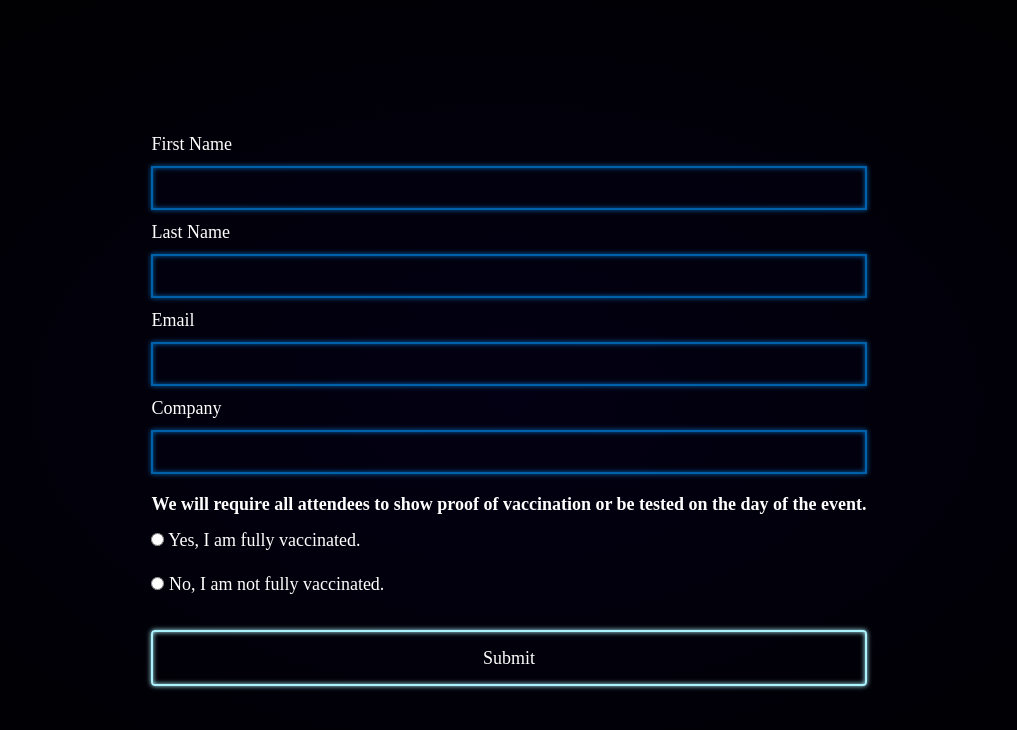
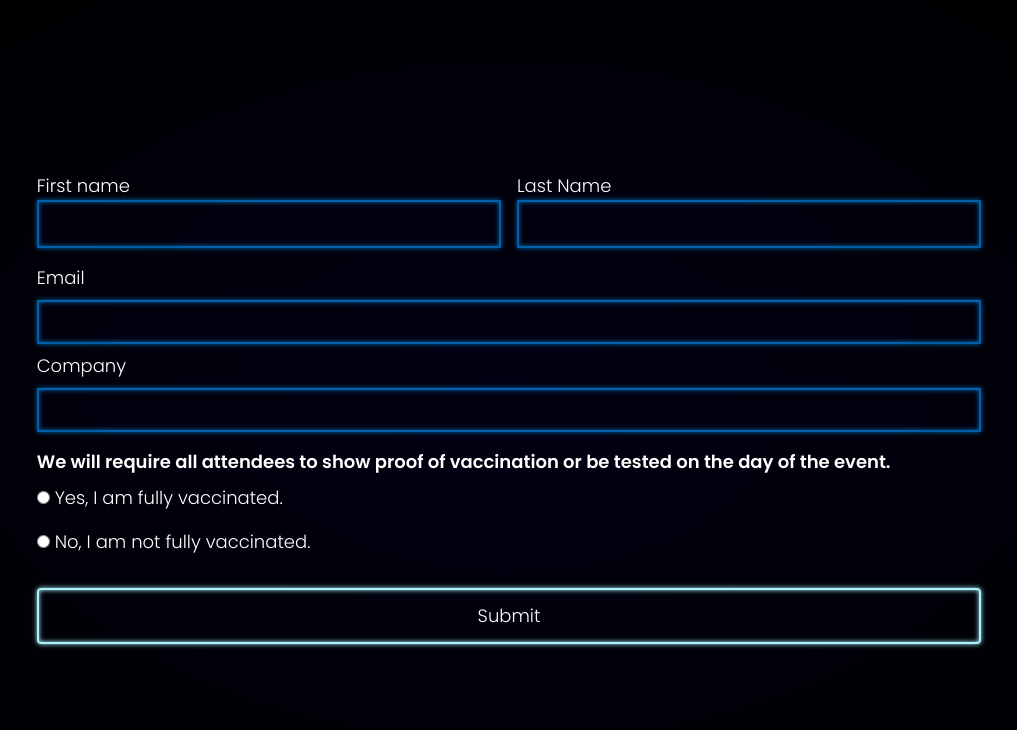
Before and after one commit to brandondithberry/thegarage, a Nuxt app: page / in a window 1280 px wide. Shown: the top 730 px of the page, without its empty margins (131-1148 px from the left). Built offline with nearby package versions, Linux system fonts and the light colour scheme.

Commit message:
Form Fixes

```diff
--- a/assets/css/_forms.pcss
+++ b/assets/css/_forms.pcss
@@ -1,45 +1,36 @@
-
-form .btn {
-  width: 100%;
-}
-
-input[type='text'],
-input[type='email'] {
-  @apply inline w-full py-3;
-}
-
-label {
-  @apply text-lg block py-2 m-0;
-}
-
-input[type='checkbox'] {
-  @apply inline py-3;
-}
-
-input[type='checkbox']:after {
-  background: #0060a9;
-}
-
-input[type='checkbox']:checked:before {
-  background: #0060a9;
-}
-
-input[type='text'],
-input[type='email'] {
-  @apply border-primary border-2 p-2;
+@layer base {
+  input {
+    @apply inline w-full border-primary border-2 p-2;
     box-shadow: 0px 0px 5px #0060a9, inset 0px 0px 5px #0060a9;
     background: #03001377;
     transition: all 0.4s ease;
     color: #fff;
   }
 
-input[type='text']:focus,
-input[type='text']:focus-visible,
-input[type='text']:active,
-input[type='email']:focus,
-input[type='email']:focus-visible,
-input[type='email']:active {
-  border-color: #acf2fd;
+  label {
+    @apply text-left text-lg block py-2 m-0;
+  }
+
+  button[type="submit"] {
+    @apply w-full;
+  }
+
+  input[type='radio'] {
+    @apply w-auto;
+    box-shadow: none;
+  }
+
+  input[type='radio']:after {
+    background: #0060a9;
+  }
+
+  input[type='radio']:checked:before {
+    background: #0060a9;
+  }
+
+  input:focus,
+  input:focus-visible,
+  input:active {
     box-shadow: 0px 0px 10px #acf2fd, inset 0px 0px 5px #acf2fd;
   }
 
@@ -52,3 +43,4 @@ input[type='email']:active {
     white-space: nowrap;
     width: 1px;
   }
+}
--- a/assets/css/main.css
+++ b/assets/css/main.css
@@ -1,11 +1,11 @@
 @import './_vars.pcss';
 @import './_globals.pcss';
 @import './_animations.pcss';
-@import './_forms.pcss';
 
 /* @layer base START */
 @import './_typography.pcss';
 @import './_btns.pcss';
+@import './_forms.pcss';
 
 @tailwind base;
 @tailwind components;
--- a/components/InviteForm.vue
+++ b/components/InviteForm.vue
@@ -13,17 +13,30 @@
         </label>
       </p>
       <input type="hidden" name="form-name" value="invitation" />
-      <label for="firstname">First Name</label>
-      <input id="firstname" type="text" name="firstname" />
-      <label for="lastname">Last Name</label>
-      <input id="lastname" type="text" name="lastname" />
+      <div class="grid grid-cols-2 gap-4">
+        <label for="firstname"
+          >First name <input id="firstname" type="text" name="firstname"
+        /></label>
+        <label for="lastname"
+          >Last Name <input id="lastname" type="text" name="lastname"
+        /></label>
+      </div>
       <label for="email">Email</label>
       <input id="email" type="email" name="email" required />
       <label for="company">Company</label>
       <input id="company" type="text" name="company" required />
-      <h4 class="mt-4">We will require all attendees to show proof of vaccination or be tested on the day of the event.</h4>
-      <label><input id="yes" type="radio" name="vaccinated" value="Yes" /> Yes, I am fully vaccinated.</label>
-      <label><input id="no" type="radio" name="vaccinated" value="No" /> No, I am not fully vaccinated.</label>
+      <h4 class="mt-4">
+        We will require all attendees to show proof of vaccination or be tested
+        on the day of the event.
+      </h4>
+      <label
+        ><input id="yes" type="radio" name="vaccinated" value="Yes" /> Yes, I am
+        fully vaccinated.</label
+      >
+      <label
+        ><input id="no" type="radio" name="vaccinated" value="No" /> No, I am
+        not fully vaccinated.</label
+      >
       <button type="submit" class="btn">Submit</button>
     </form>
   </div>
--- a/nuxt.config.js
+++ b/nuxt.config.js
@@ -4,7 +4,7 @@ export default {
 
   // Global page headers: https://go.nuxtjs.dev/config-head
   head: {
-    title: 'nuxt-toolbox',
+    title: 'Step Into Our Metaverse | The Garage',
     htmlAttrs: {
       lang: 'en',
     },
@@ -15,12 +15,34 @@ export default {
       { name: 'format-detection', content: 'telephone=no' },
     ],
     link: [{ rel: 'icon', type: 'image/x-icon', href: '/favicon.ico' }],
+    link: [
+      {
+        rel: 'preconnect',
+        href: 'https://fonts.gstatic.com',
+        crossorigin: true,
+      },
+      {
+        rel: 'preload',
+        as: 'style',
+        href: 'https://fonts.googleapis.com/css2?family=Poppins:ital,wght@0,300;0,600;1,300;1,600&display=swap',
+      },
+      {
+        rel: 'stylesheet',
+        href: 'https://fonts.googleapis.com/css2?family=Poppins:ital,wght@0,300;0,600;1,300;1,600&display=swap',
+        media: 'print',
+        onload: `this.media='all'`,
+      },
+    ],
+    noscript: [
+      {
+        innerHTML:
+          '<link rel="stylesheet" href="https://fonts.googleapis.com/css2?family=Poppins:ital,wght@0,300;0,600;1,300;1,600&display=swap">',
+      },
+    ],
   },
 
   // Global CSS: https://go.nuxtjs.dev/config-css
-  css: [
-    '@/assets/css/main.css',
-  ],
+  css: ['@/assets/css/main.css'],
 
   // Plugins to run before rendering page: https://go.nuxtjs.dev/config-plugins
   plugins: [],
```
Also changed, not shown: static/wordmark.png (added), 1 other file (tests, documents, lock files or other folders). Lines whose indentation alone changed are shown as unchanged.
